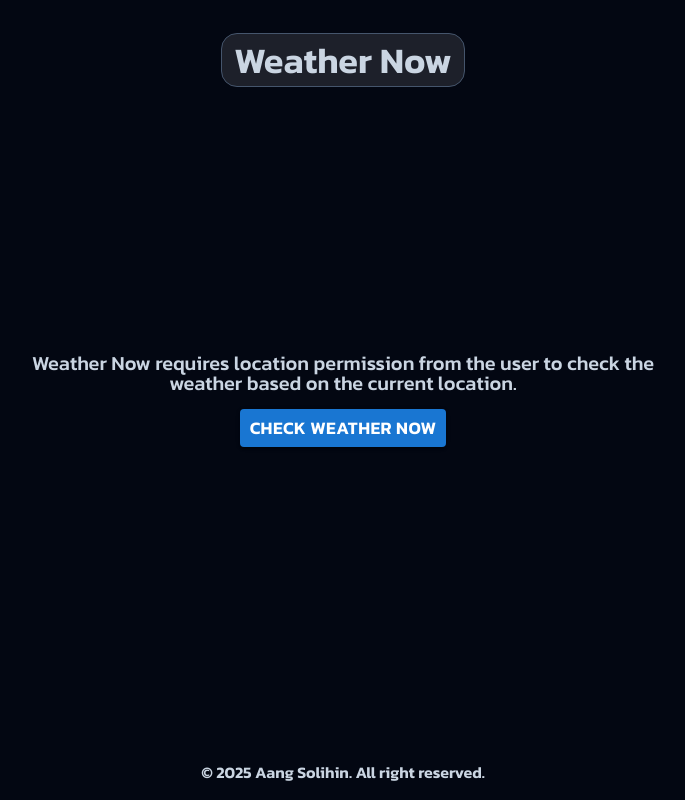
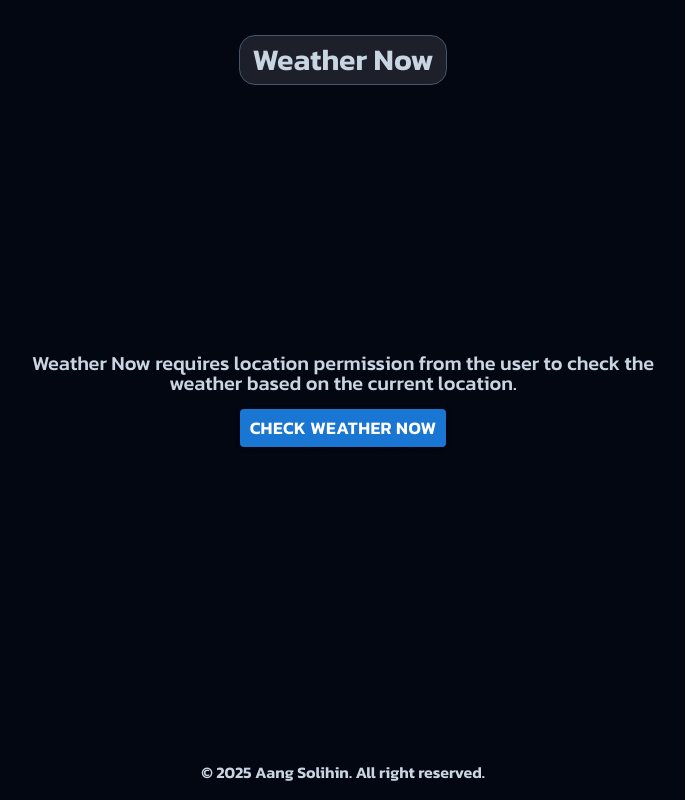
Before and after one commit to angslhn/Weather-Now, a React (Vite) app: page / in a window 1280 px wide. Shown: the whole page, without its empty margins (297-982 px from the left). Built offline with nearby package versions, Linux system fonts and the light colour scheme.

Commit message:
Weather Now.

```diff
--- a/src/styles/global.css
+++ b/src/styles/global.css
@@ -24,7 +24,7 @@ header {
 }
 
 .weathernow__title__text {
-    @apply font-semibold xs:text-4xl border border-slate-600 py-1.5 px-3 bg-background-white rounded-2xl;
+    @apply font-semibold xs:text-3xl border border-slate-600 py-1.5 px-3 bg-background-white rounded-2xl;
 }
 
 main {
@@ -64,7 +64,7 @@ main {
 }
 
 .weathernow__check__city__title__text {
-    @apply text-[2.3rem] font-semibold text-center;
+    @apply text-[1.7rem] font-semibold text-center;
 }
 
 .weathernow__check__information__weather {
@@ -76,11 +76,11 @@ main {
 }
 
 .weathernow__check__information__weather__name {
-    @apply font-semibold xs:text-[1.7rem] md:text-2xl lg:text-3xl;
+    @apply font-semibold xs:text-[1.3rem] md:text-2xl lg:text-3xl;
 }
 
 .weathernow__check__information__temprature__value {
-    @apply font-semibold xs:text-4xl md:text-5xl lg:text-6xl;
+    @apply font-semibold xs:text-3xl md:text-4xl lg:text-5xl;
 }
 
 .weathernow__check__information__weather__icon {
```
